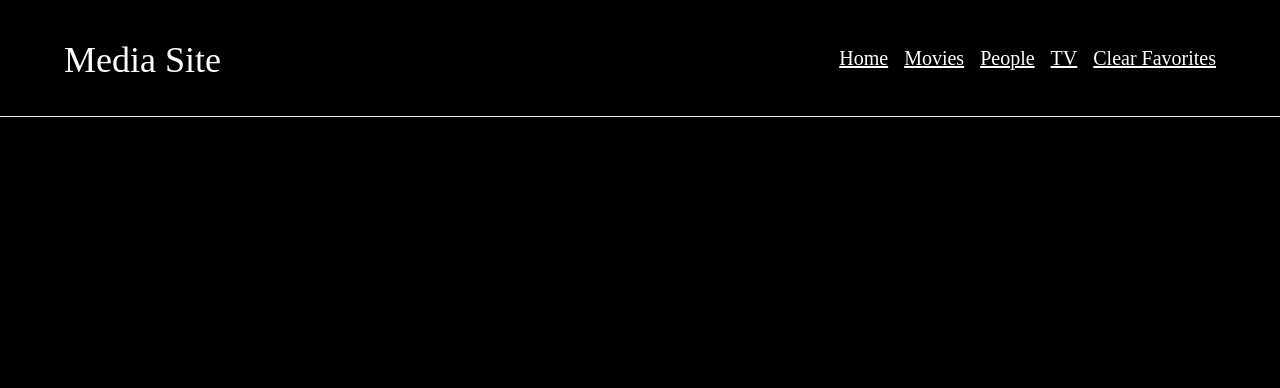
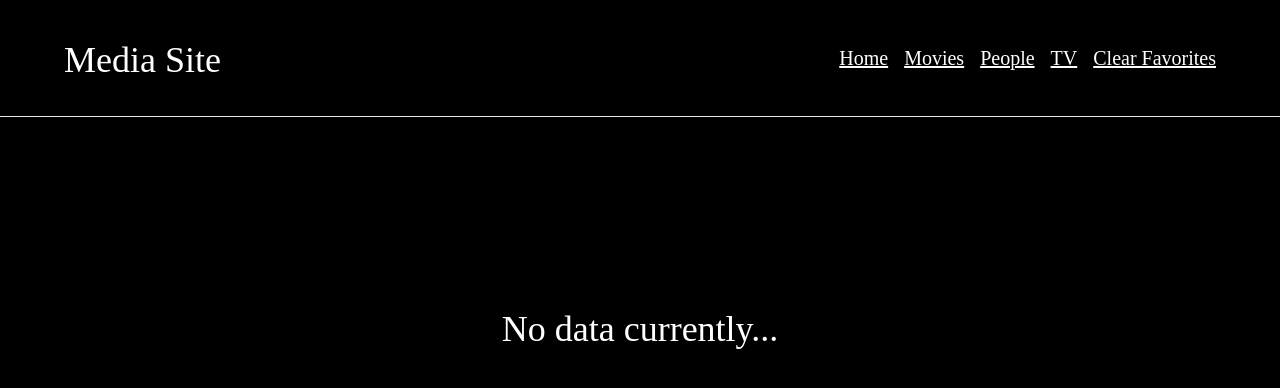
Before and after one commit to gabholli/media-site, a Next.js app: page /watchlist/Watchlist in a window 1280 px wide. Shown: the top 388 px of the page. Built offline with nearby package versions, Linux system fonts and the light colour scheme; what @savvywombat/tailwindcss-grid-areas would draw is missing.

Commit message:
Conditionally rendered text when favorites list is empty

```diff
--- a/src/pages/watchlist/Watchlist.tsx
+++ b/src/pages/watchlist/Watchlist.tsx
@@ -141,7 +141,9 @@ const Watchlist = () => {
                     <h1 className='text-4xl mt-9 text-center'
                     >Favorites
                     </h1>
-                ) : null
+                ) : <h1 className='text-4xl mt-28 md:mt-48 text-center'>
+                    No data currently...
+                </h1>
             }
             <div className='grid grid-cols-1 lg:grid-cols-2 2xl:grid-cols-3 p-8'>
                 {watchlistMovieData}
```
